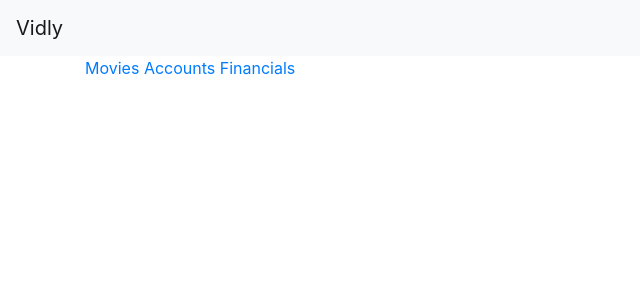
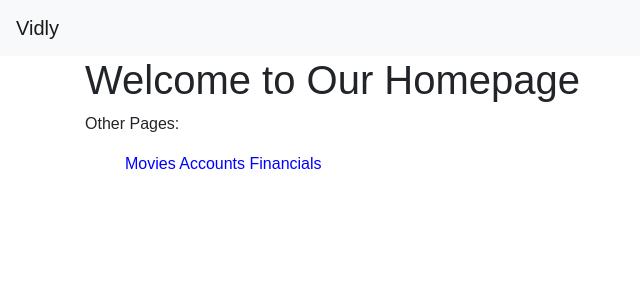
Before and after one commit to trevorpersons/NoCodeKings, a Django app: page / in a window 1280 px wide. Shown: the top 300 px of the page, without its empty margins (0-640 px from the left). Run offline with Django 4.2, Linux system fonts and the light colour scheme; some libraries are stand-ins or nearby versions.

Commit message:
html code and backend code

```diff
--- a/templates/home.html
+++ b/templates/home.html
@@ -1,7 +1,37 @@
 {% extends 'base.html' %}
 
 {% block content %}
-<a href="{% url 'movies:index' %}">Movies</a>
-<a href="{% url 'accounts:index' %}">Accounts</a>
-<a href="{% url 'financials_index' %}">Financials</a>
+
+<!DOCTYPE html>
+<html>
+
+<head>
+    <title>Financial Web Application - Home </title>
+    <style>
+        body {
+            font-family: Arial, sans-serif;
+        }
+
+        a {
+            color: blue;
+            text-decoration: none;
+        }
+
+        a:hover {
+            text-decoration: underline;
+        }
+    </style>
+</head>
+
+<body>
+    <h1>Welcome to Our Homepage</h1>
+    <p>Other Pages:</p>
+    <ul>
+        <a href="{% url 'movies:index' %}">Movies</a>
+        <a href="{% url 'accounts:index' %}">Accounts</a>
+        <a href="{% url 'financials_index' %}">Financials</a>
+    </ul>
+</body>
+
+</html>
 {% endblock  %}
```
